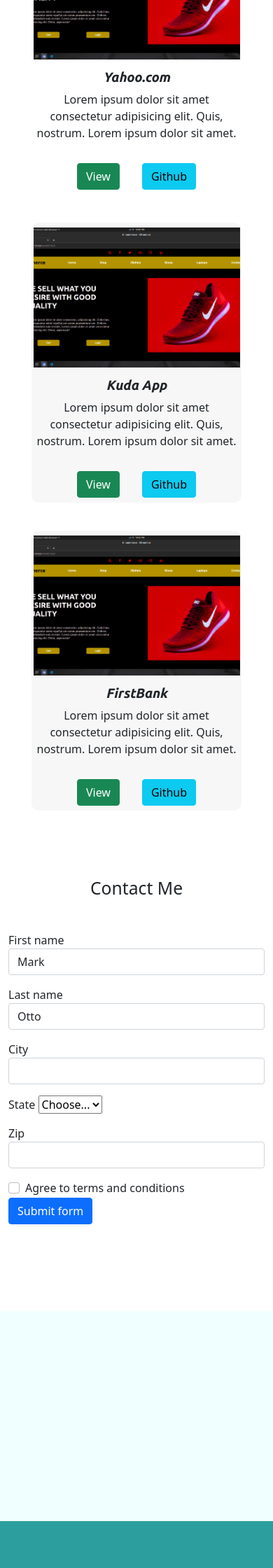
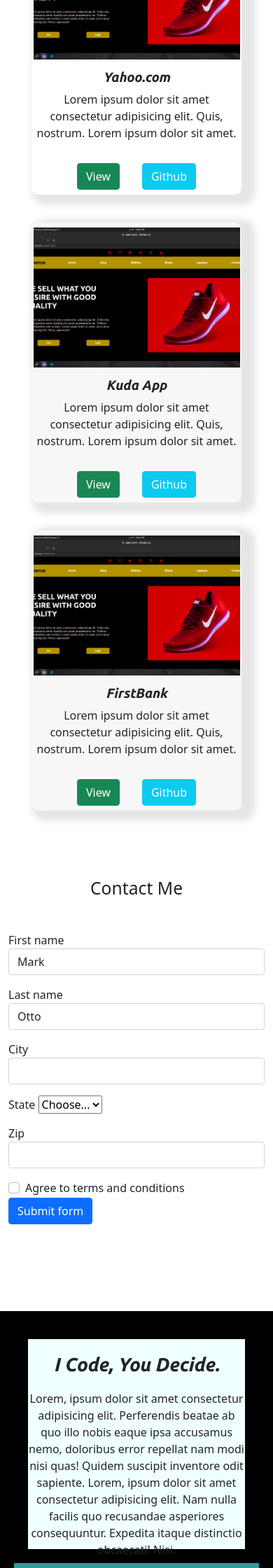
Before and after one commit to Jayson7/mumswhocode-cohort2-python-files, a Django app: page / in a window 390 px wide. Shown: the part 2680-4920 px from the top of the page at 70% size. Run offline with Django 4.2, Linux system fonts and the light colour scheme; some web fonts are replaced.

Commit message:
responsiveness

```diff
--- a/django portfolio/mary_jane/Templates/index.html
+++ b/django portfolio/mary_jane/Templates/index.html
@@ -164,8 +164,12 @@
                 </div>
                 <div class="mini-btn">
                     <div class="d-flex justify-content-around align-items-center">
-                        <div class="btn btn-success mx-3">View</div>
-                        <div class="btn btn-info mx-3">Github</div>
+                        <div class="btn btn-success mx-3">
+                            <a href="" class="text-decoration-none text-white">View </a>
+                        </div>
+                        <div class="btn btn-info mx-3">
+                            <a href="" class="text-decoration-none text-white">Github</a>
+                        </div>
                     </div>
                 </div>
             </div>
@@ -181,8 +185,12 @@
                 </div>
                 <div class="min2-btn">
                     <div class="d-flex justify-content-around align-items-center">
-                        <div class="btn btn-success mx-3">View</div>
-                        <div class="btn btn-info mx-3">Github</div>
+                        <div class="btn btn-success mx-3">
+                            <a href="" class="text-decoration-none text-white">View </a>
+                        </div>
+                        <div class="btn btn-info mx-3">
+                            <a href="" class="text-decoration-none text-white"> Github</a>
+                        </div>
                     </div>
                 </div>
             </div>
@@ -199,8 +207,12 @@
                 </div>
                 <div class="mini-btn">
                     <div class="d-flex justify-content-around align-items-center">
-                        <div class="btn btn-success mx-3">View</div>
-                        <div class="btn btn-info mx-3">Github</div>
+                        <div class="btn btn-success mx-3">
+                            <a href="" class="text-decoration-none text-white">View </a>
+                        </div>
+                        <div class="btn btn-info mx-3">
+                            <a href="" class="text-decoration-none text-white">Github</a>
+                        </div>
                     </div>
                 </div>
             </div>
@@ -216,8 +228,12 @@
                 </div>
                 <div class="mini-btn">
                     <div class="d-flex justify-content-around align-items-center">
-                        <div class="btn btn-success mx-3">View</div>
-                        <div class="btn btn-info mx-3">Github</div>
+                        <div class="btn btn-success mx-3">
+                            <a href="" class="text-decoration-none text-white">View </a>
+                        </div>
+                        <div class="btn btn-info mx-3">
+                            <a href="" class="text-decoration-none text-white">Github </a>
+                        </div>
                     </div>
                 </div>
             </div>
@@ -232,7 +248,7 @@
         <div class="contacts container">
             <h2 class="text-center">Contact Me</h2>
             <div class="my-5">
-                <form>
+                <form class="offset-md-4">
                     <div class="form-row">
                         <div class="col-md-6 mb-3">
                             <label for="validationDefault01">First name</label>
@@ -277,10 +293,22 @@
     <!-- section5 ends here -->
 
     <!-- footer -->
+    <footer>
         <div class="footer">
             <div class="footer-wraps">
-            <div class="footer-box1"></div>
-            <div class="footer-box2"></div>
+                <div class="footer-box1">
+                    <h5>i code, you decide.</h5>
+                    <p class="text-center">
+                        Lorem, ipsum dolor sit amet consectetur adipisicing elit. Perferendis beatae ab quo illo nobis eaque ipsa accusamus nemo, doloribus error repellat nam modi nisi quas! Quidem suscipit inventore odit sapiente. Lorem, ipsum dolor sit amet consectetur adipisicing
+                        elit. Nam nulla facilis quo recusandae asperiores consequuntur. Expedita itaque distinctio obcaecati! Nisi.
+                    </p>
+                </div>
+                <div class="footer-box2 d-flex justify-content-center align-items-center">
+                    <p class="text-center">
+                        Lorem ipsum dolor sit amet consectetur adipisicing elit. Perspiciatis, facilis rem! Possimus a excepturi nisi molestias neque! Blanditiis eveniet nostrum aspernatur rem nulla cumque possimus, veniam quibusdam. Officia qui corrupti quibusdam quod esse
+                        vitae illo optio numquam! Labore itaque quidem quia illum distinctio vitae et, dicta, nostrum consequuntur molestiae culpa. Lorem ipsum dolor sit amet consectetur adipisicing elit. In, quibusdam.
+                    </p>
+                </div>
             </div>
             <div class="copyright">
                 <div class="text-center text-dark">
@@ -288,6 +316,7 @@
                 </div>
             </div>
         </div>
+    </footer>
     <!-- footer ends here -->
 </body>
 
--- a/django portfolio/mary_jane/static/style.css
+++ b/django portfolio/mary_jane/static/style.css
@@ -254,6 +254,7 @@ body {
     margin: 20px;
     height: 400px;
     background-color: rgb(247, 247, 247);
+    box-shadow: rgb(230, 230, 230) 10px 5px 10px 10px;
 }
 
 .box2 {
@@ -263,6 +264,7 @@ body {
     align-items: center;
     justify-content: space-around;
     margin: 20px;
+    box-shadow: rgb(230, 230, 230) 10px 5px 10px 10px;
     height: 400px;
     border-radius: 10px;
 }
@@ -276,6 +278,7 @@ body {
     justify-content: space-around;
     height: 400px;
     background-color: rgb(247, 247, 247);
+    box-shadow: rgb(230, 230, 230) 10px 5px 10px 10px;
     border-radius: 10px;
 }
 
@@ -288,6 +291,7 @@ body {
     justify-content: space-around;
     height: 400px;
     background-color: rgb(247, 247, 247);
+    box-shadow: rgb(230, 230, 230) 10px 5px 10px 10px;
     border-radius: 10px;
 }
 
@@ -323,6 +327,7 @@ body {
     width: inherit;
     height: inherit;
     object-fit: cover;
+    object-position: center;
 }
 
 
@@ -370,6 +375,19 @@ body {
     background-color: azure;
     width: 400px;
     height: 300px;
+    display: flex;
+    flex-direction: column;
+    justify-content: space-around;
+    align-items: center;
+    margin: 20px;
+}
+
+.footer-box1 h5 {
+    font-size: 1.7rem;
+    font-weight: 900;
+    font-family: "Ubuntu";
+    text-transform: capitalize;
+    margin: 20px;
 }
 
 .footer-box2 {
@@ -377,3 +395,13 @@ body {
     width: 400px;
     height: 300px;
 }
+
+
+/* footer queries */
+
+@media screen and (max-width: 840px) {
+    .footer-wraps {
+        height: 100%;
+        padding: 20px;
+    }
+}
```
Lines whose indentation alone changed are shown as unchanged.
